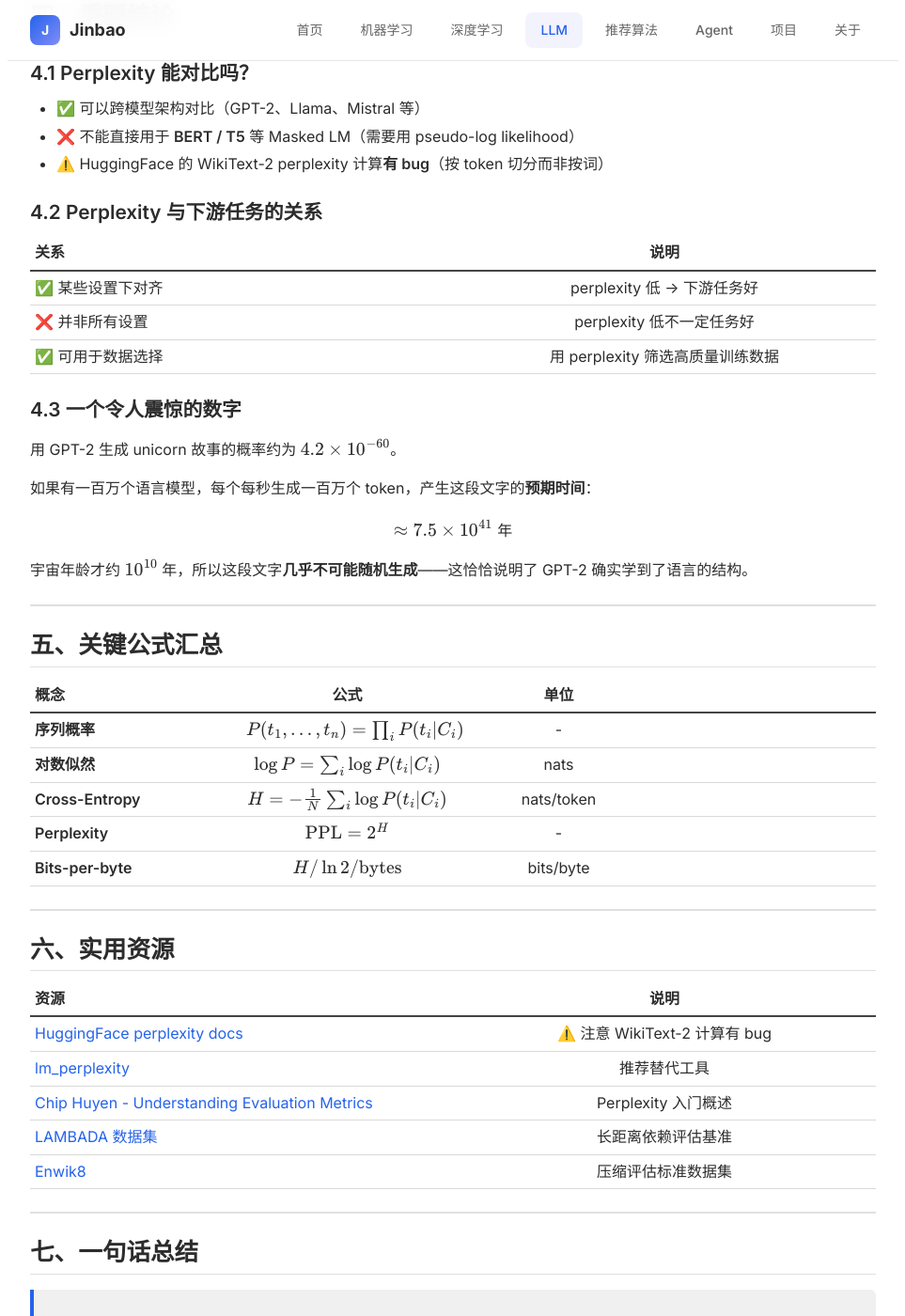
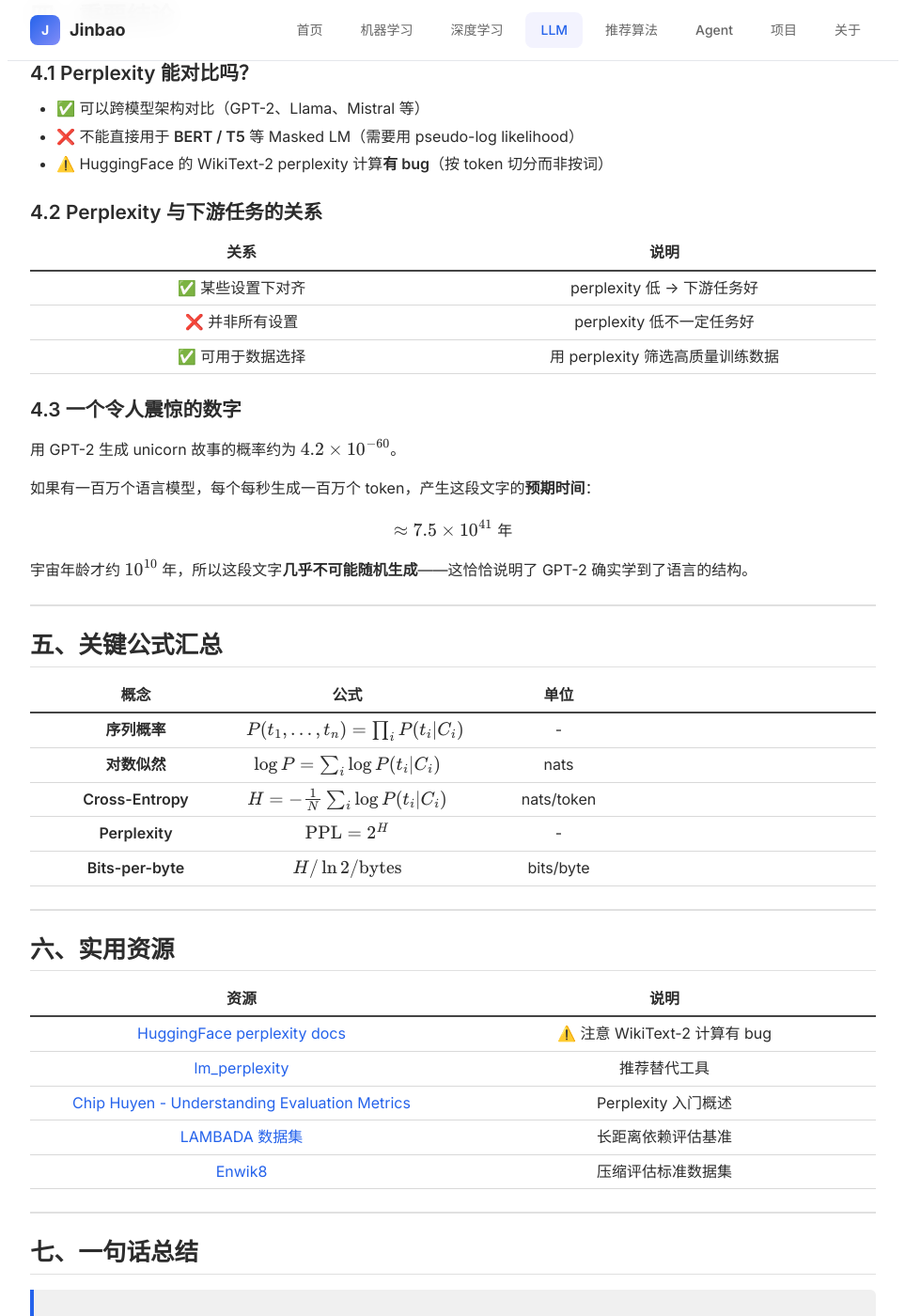
Before and after one commit to JinbaoSite/jinbaosite.github.io, a Jekyll site: the page built from llm/perplexity.md, in a window 1280 px wide and 1400 px high, scrolled down 2647 px. Shown: the whole window at 94% size, without its empty margins (158-1121 px from the left). Built offline with Jekyll 4.4.1, drawn with Linux system fonts in a browser that asks for light colours; our own code applies the rules of GitHub Pages for plain Markdown files; formulas are drawn with MathJax 3.

Commit message:
Update style.css

```diff
--- a/assets/style.css
+++ b/assets/style.css
@@ -560,7 +560,8 @@
     }
     .articleContainer table th:first-child,
     .articleContainer table td:first-child{
-        text-align:left;
+        padding:5px 5px;
+        text-align:center;
     }
     .articleContainer table td{
         padding:5px 5px;
```
